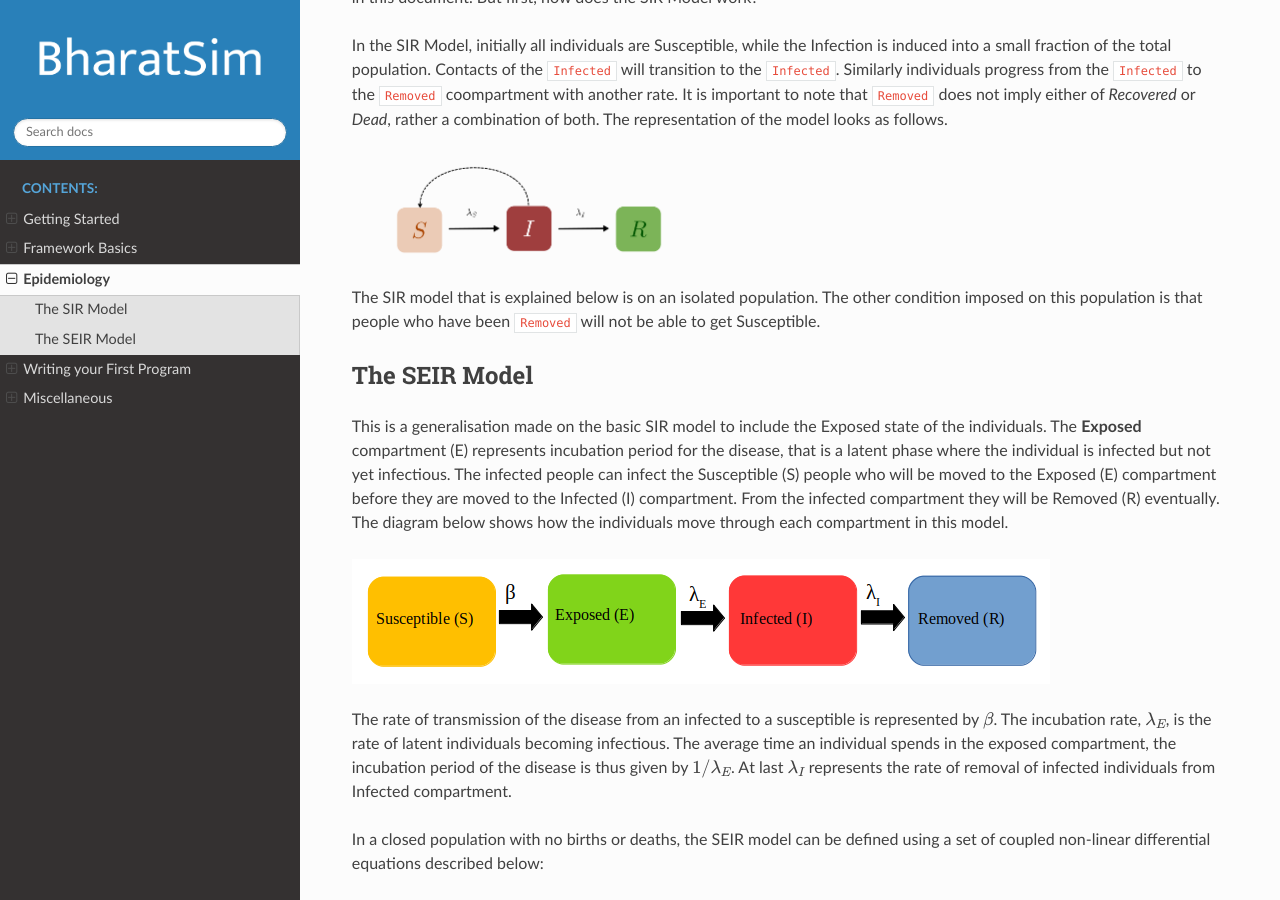
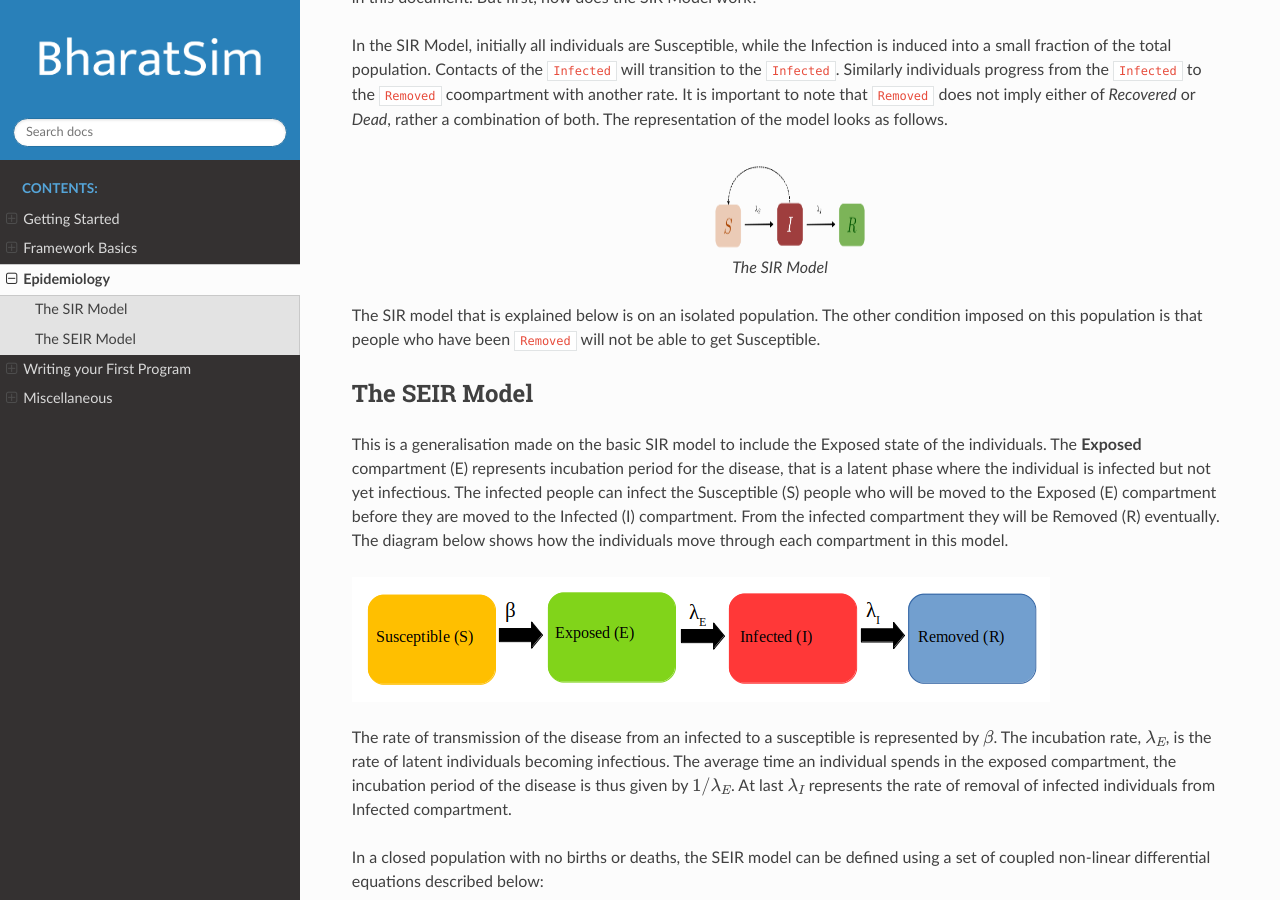
Before and after one commit to aleena-jose/bharatsim-tutorial, a Sphinx documentation site: the page built from source/epidemiology.rst, in a window 1280 px wide and 900 px high, scrolled down 327 px. Built offline with Sphinx 7.4.7 and the Read the Docs theme 2.0.0, drawn with Linux system fonts in a browser that asks for light colours.

Commit message:
Update epidemiology.rst

```diff
--- a/source/epidemiology.rst
+++ b/source/epidemiology.rst
@@ -10,8 +10,13 @@ Epidemiological models are often compartmental models, where each individual in
 In the SIR Model, initially all individuals are Susceptible, while the Infection is induced into a small fraction of the total population. Contacts of the ``Infected`` will transition to the ``Infected``. Similarly individuals progress from the ``Infected`` to the ``Removed`` coompartment with another rate. It is important to note that ``Removed`` does not imply either of *Recovered* or *Dead*, rather a combination of both. The representation of the model looks as follows.
 
 .. figure:: _static/images/epidemiology-sir-de-1.png
-   :scale: 50 %
-   :alt: map to buried treasure
+    :width: 200px
+    :align: center
+    :height: 100px
+    :alt: alternate text
+    :figclass: align-center
+
+    The SIR Model
 
 The SIR model that is explained below is on an isolated population. The other condition imposed on this population is that people who have been ``Removed`` will not be able to get Susceptible.
 
```
